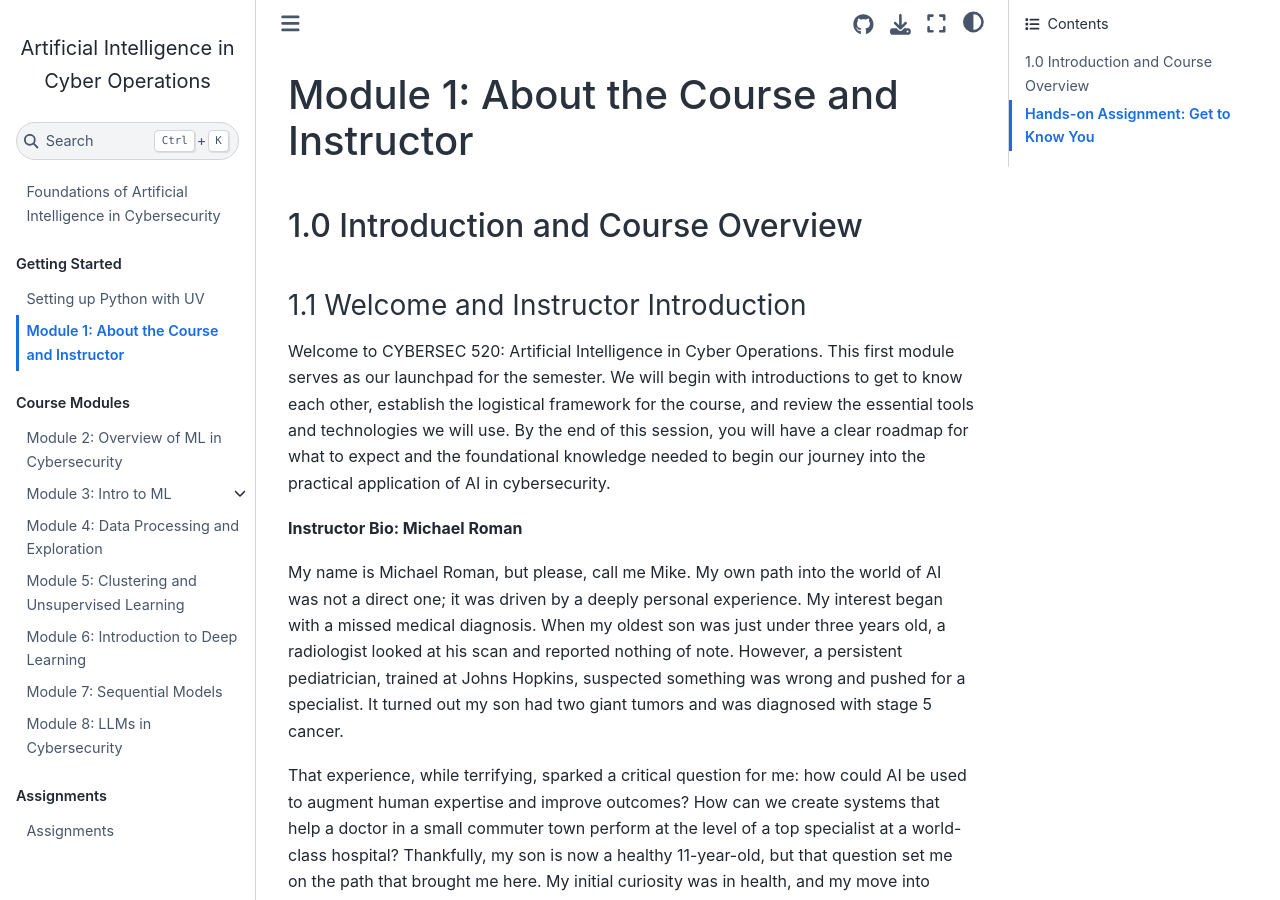
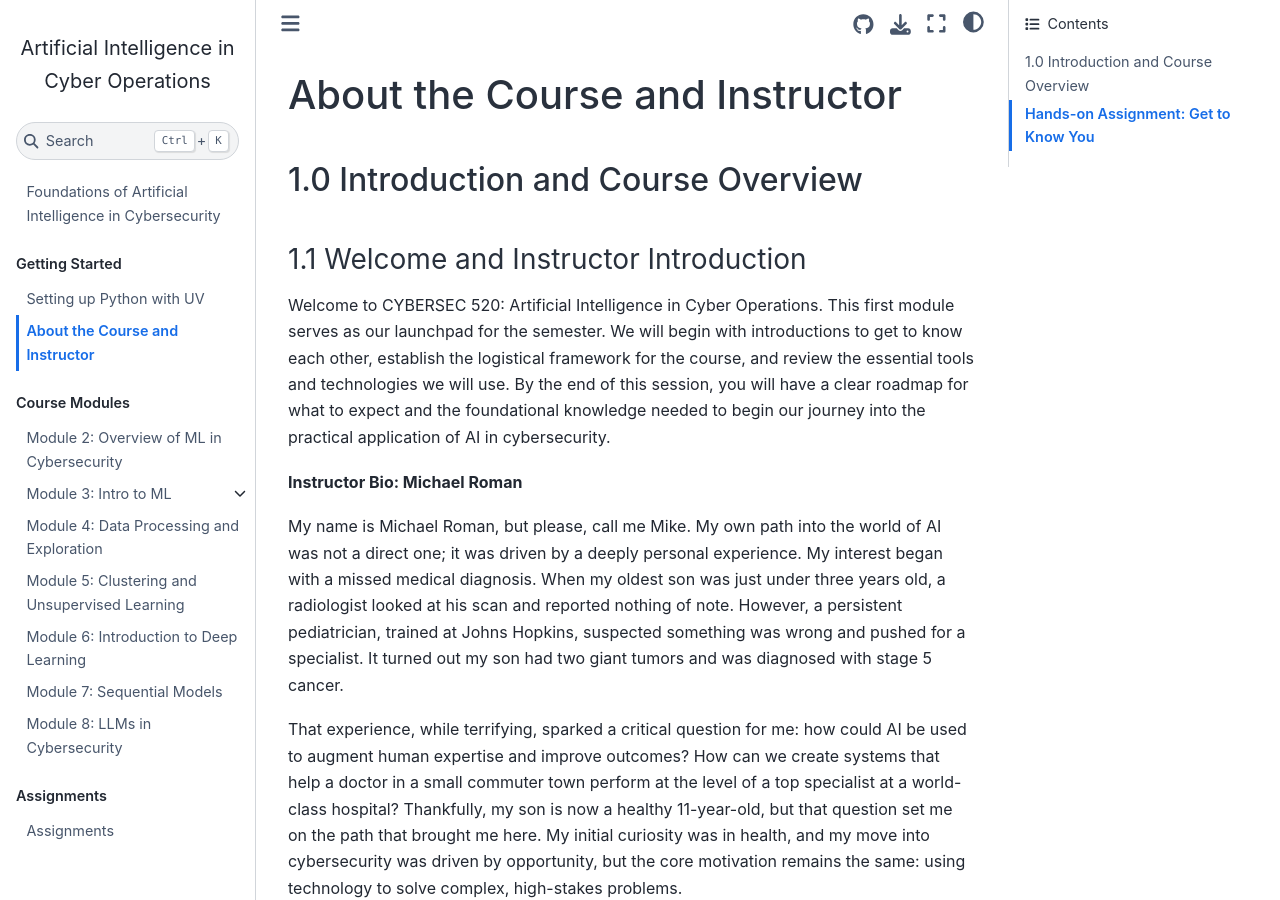
Before and after one commit to mproman/CYBERSEC520, a Jupyter Book: the page built from content/01_about/index.md, in a window 1280 px wide and 900 px high. Built offline with Jupyter Book 1.0.4 settings and Sphinx 7.4.7 and the Sphinx Book theme 1.1.4, drawn with Linux system fonts in a browser that asks for light colours; pages that are not in the unit, such as notebooks, are missing from menus.

Commit message:
Revise course introduction and instructor bio

```diff
--- a/content/01_about/index.md
+++ b/content/01_about/index.md
@@ -1,4 +1,4 @@
-# Module 1: About the Course and Instructor
+# About the Course and Instructor
 
 ## 1.0 Introduction and Course Overview
 
```
